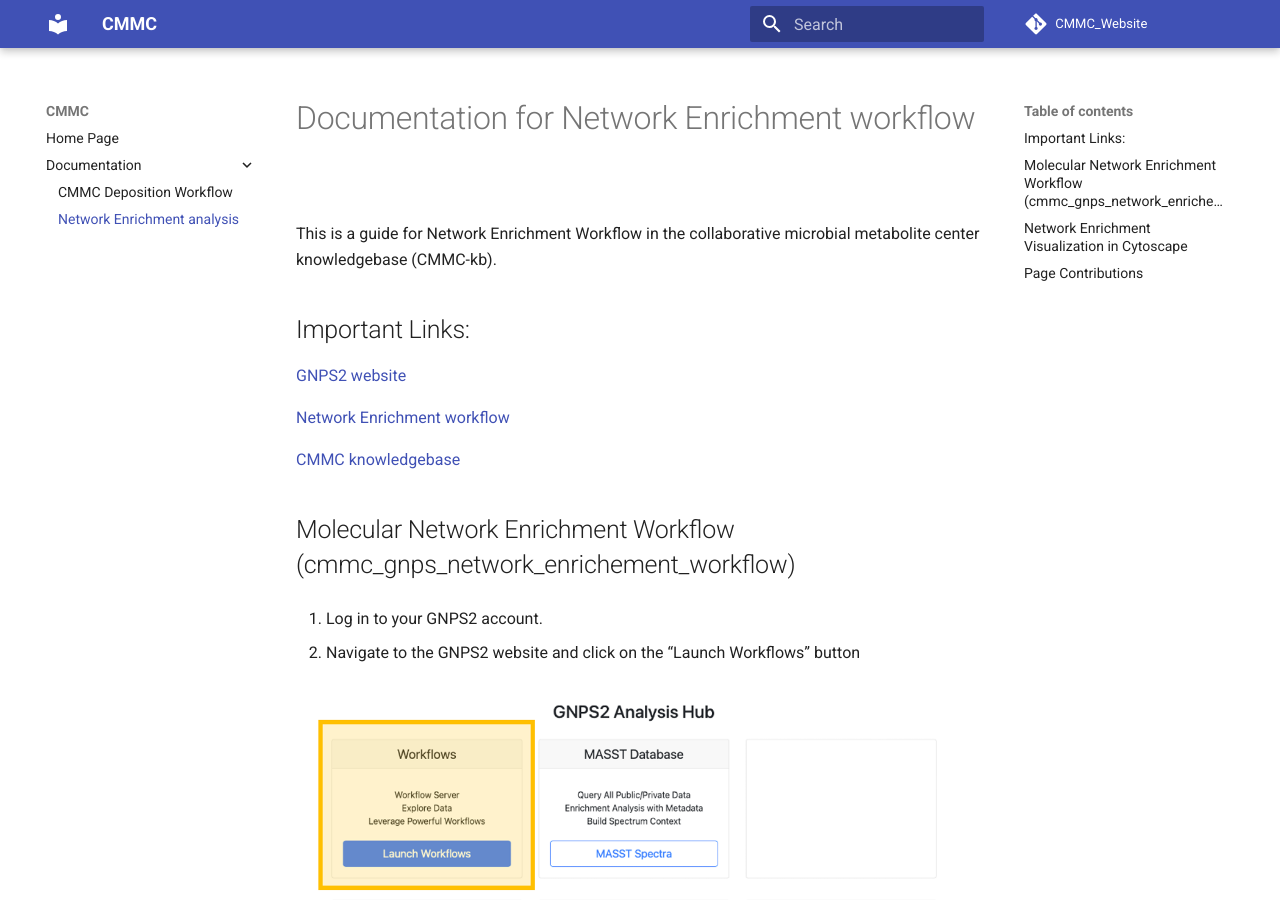
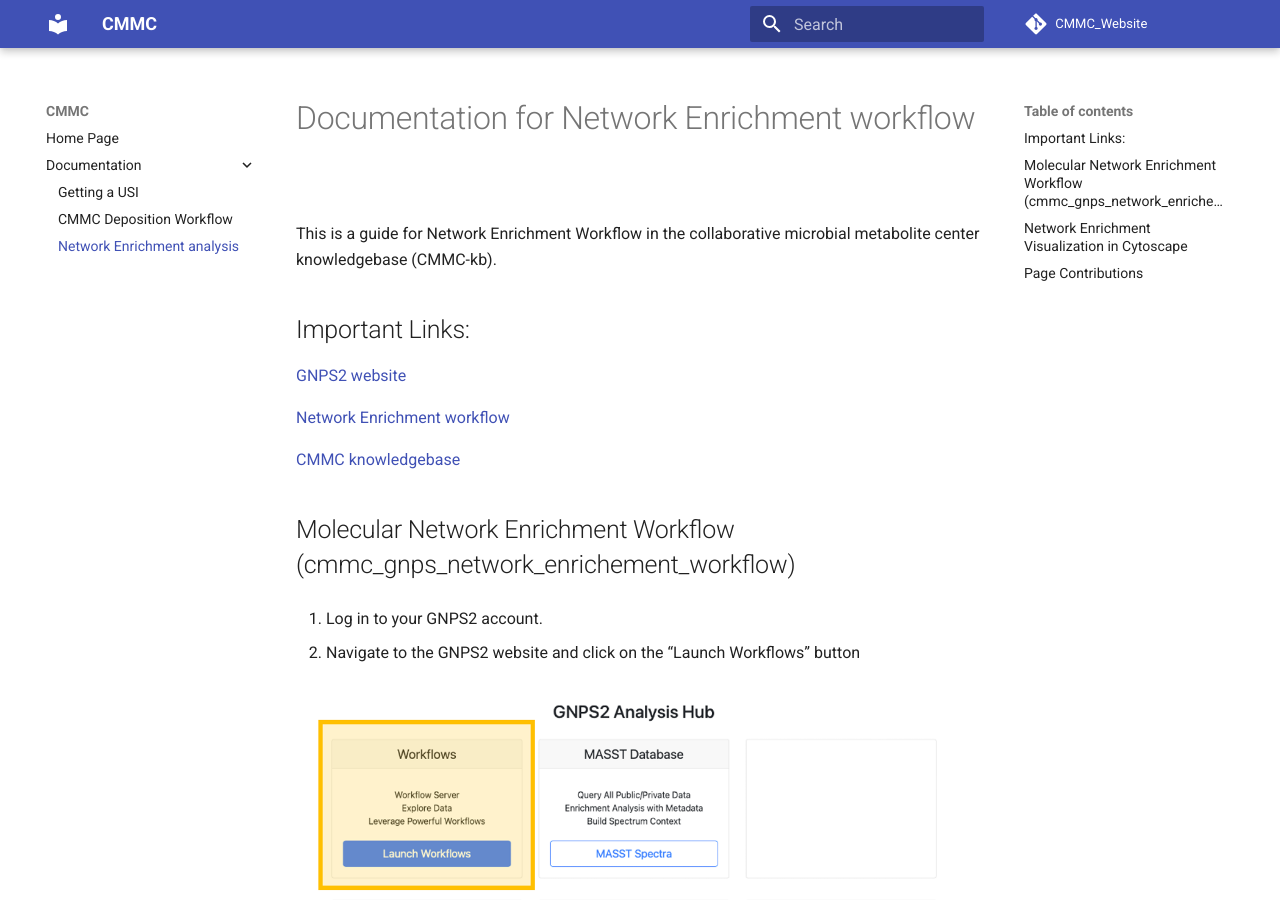
Before and after one commit to wilhan-nunes/CMMC_Website, an MkDocs documentation site: the page built from docs/network_enrichment.md, in a window 1280 px wide and 900 px high. Built offline with MkDocs 1.6.1 and Material for MkDocs 9.7.7, drawn with Linux system fonts in a browser that asks for light colours; comment, search, counter and statistics services are not loaded.

Commit message:
Update mkdocs.yml
add link on how to get a USI

```diff
--- a/mkdocs.yml
+++ b/mkdocs.yml
@@ -6,6 +6,7 @@ repo_url: https://github.com/Wang-Bioinformatics-Lab/CMMC_Website
 nav:
     - Home Page: index.md
     - Documentation:
+        - Getting a USI: get_USI.md
         - CMMC Deposition Workflow: deposition_documentation.md
         - Network Enrichment analysis: network_enrichment.md
 
```
